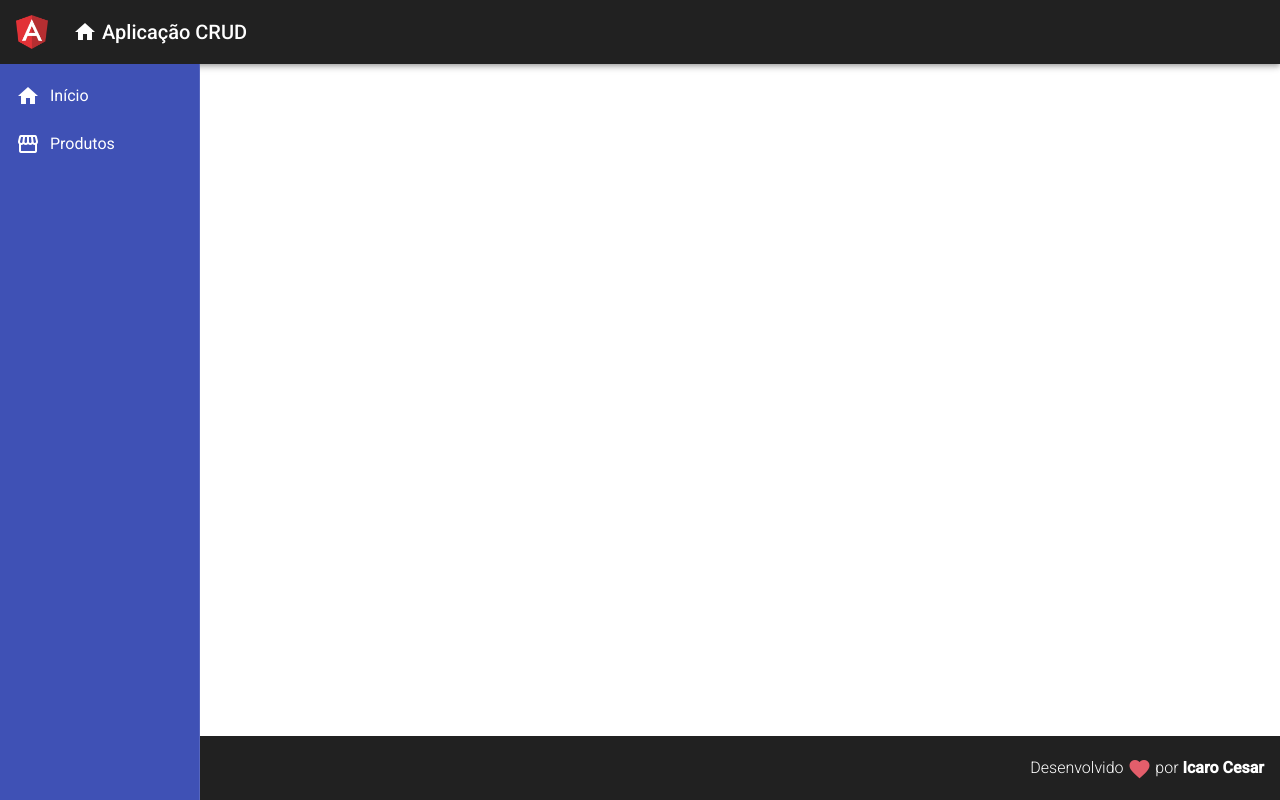
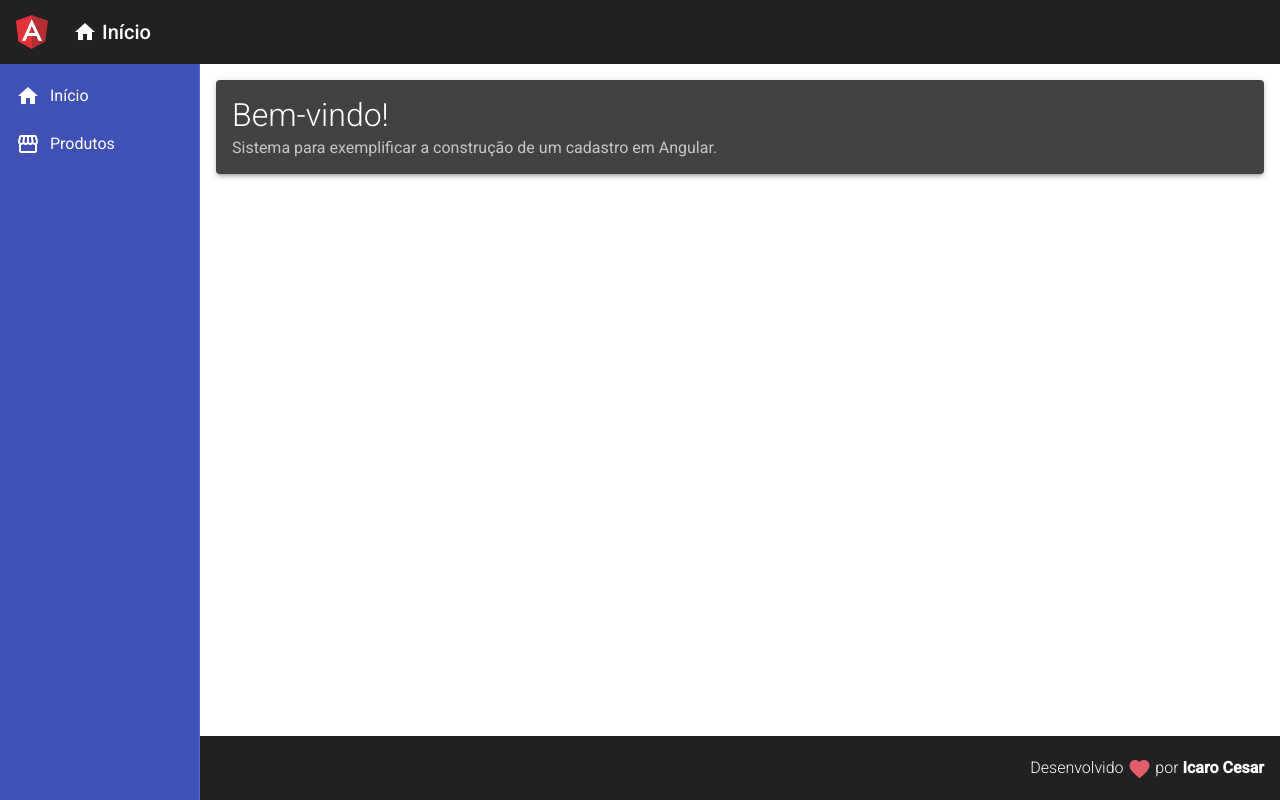
Before and after one commit to IcaroRangel/Crud-Angular, an Angular app in the folder frontend/: page / in a window 1280 px wide. Built offline with nearby package versions, Linux system fonts and the light colour scheme.

Commit message:
create component home and styled

```diff
--- a/frontend/src/app/components/template/header/header.component.html
+++ b/frontend/src/app/components/template/header/header.component.html
@@ -1,15 +1,10 @@
 <mat-toolbar class="header mat-elevation-z4">
   <span>
     <a>
-           <img class="logo" src="assets/img/logo.png" alt="logo"/>
+      <img class="logo" src="assets/img/logo.png" alt="logo" />
     </a>
   </span>
   <span class="title-group">
-        <a>
-            <i class="material-icons">
-                home
-            </i>
-            Aplicação CRUD
-        </a>
+    <a> <i class="material-icons"> home </i> Início </a>
   </span>
 </mat-toolbar>
--- a/frontend/src/app/components/template/nav/nav.component.css
+++ b/frontend/src/app/components/template/nav/nav.component.css
@@ -6,3 +6,9 @@
 .sidenav i {
   padding-right: 10px;
 }
+
+.content {
+  padding: 16px;
+  background-color: #fff;
+  color: black;
+}
--- a/frontend/src/app/components/template/nav/nav.component.html
+++ b/frontend/src/app/components/template/nav/nav.component.html
@@ -1,18 +1,23 @@
 <mat-sidenav-container class="container">
-    <mat-sidenav class="sidenav" mode="side" opened fixedInViewport="true" fixedTopGap="64">
+  <mat-sidenav
+    class="sidenav"
+    mode="side"
+    opened
+    fixedInViewport="true"
+    fixedTopGap="64"
+  >
     <mat-nav-list class="nav-list">
       <a mat-list-item>
-                <i class="material-icons">
-                    home
-                </i>
+        <i class="material-icons"> home </i>
         Início
       </a>
       <a mat-list-item>
-                <i class="material-icons">
-                    storefront
-                </i>
+        <i class="material-icons"> storefront </i>
         Produtos
       </a>
     </mat-nav-list>
   </mat-sidenav>
+  <mat-sidenav-content class="content">
+    <app-home></app-home>
+  </mat-sidenav-content>
 </mat-sidenav-container>
--- /dev/null
+++ b/frontend/src/app/views/home/home.component.css
@@ -0,0 +1,9 @@
+.home .title {
+  font-size: 2rem;
+  font-weight: 300;
+  line-height: 1.2;
+}
+
+.home .subtitle {
+  font-size: 1rem;
+}
--- /dev/null
+++ b/frontend/src/app/views/home/home.component.html
@@ -0,0 +1,7 @@
+<mat-card class="home mat-elevation-z3">
+  <mat-card-title class="title">Bem-vindo!</mat-card-title>
+  <mat-card-subtitle class="subtitle"
+    >Sistema para exemplificar a construção de um cadastro em
+    Angular.</mat-card-subtitle
+  >
+</mat-card>
--- /dev/null
+++ b/frontend/src/app/views/home/home.component.ts
@@ -0,0 +1,15 @@
+import { Component, OnInit } from '@angular/core';
+
+@Component({
+  selector: 'app-home',
+  templateUrl: './home.component.html',
+  styleUrls: ['./home.component.css']
+})
+export class HomeComponent implements OnInit {
+
+  constructor() { }
+
+  ngOnInit(): void {
+  }
+
+}
```
Also changed, not shown: frontend/src/app/app.module.ts (+10 -1 lines). Lines whose indentation alone changed are shown as unchanged.
